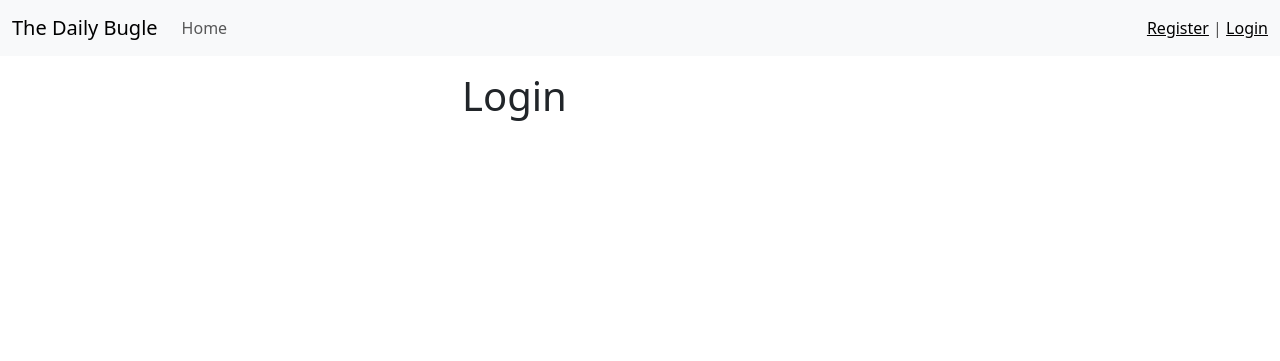
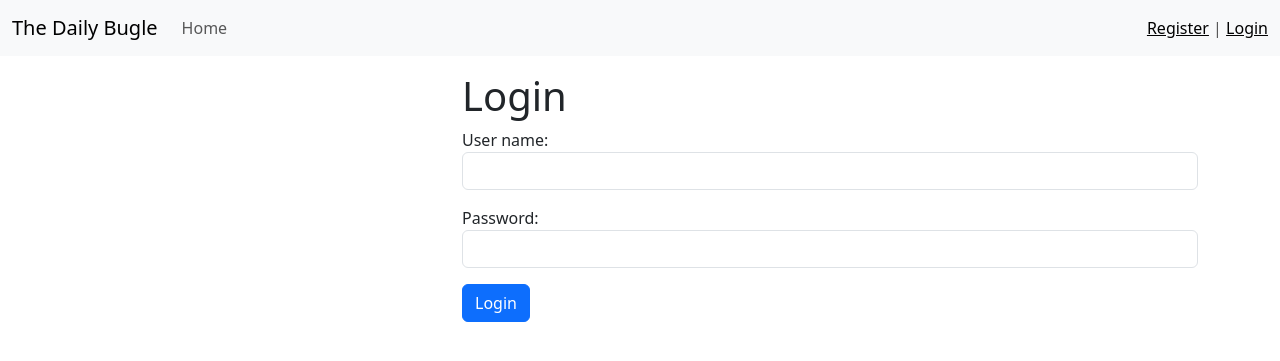
Before and after one commit to Murrr-Andrew/Django, a Django app: page /login/ in a window 1280 px wide. Shown: the top 361 px of the page. Run offline with Django 4.2, Linux system fonts and the light colour scheme; data that the repository does not hold is empty; some libraries are stand-ins or nearby versions.

Commit message:
Django: Login

```diff
--- a/theDailyBugle/news/forms.py
+++ b/theDailyBugle/news/forms.py
@@ -1,7 +1,7 @@
 import re
 
 from django import forms
-from django.contrib.auth.forms import UserCreationForm
+from django.contrib.auth.forms import UserCreationForm, AuthenticationForm
 from django.core.exceptions import ValidationError
 from django.contrib.auth.models import User
 
@@ -23,6 +23,12 @@ class UserRegisterFrom(UserCreationForm):
     class Meta:
         model = User
         fields = ['username', 'email', 'password1', 'password2']
+
+
+class UserLoginForm(AuthenticationForm):
+    username = forms.CharField(max_length=150, label='User name',
+                               widget=forms.TextInput(attrs={'class': 'form-control', 'autocomplete': 'off'}))
+    password = forms.CharField(label='Password', widget=forms.PasswordInput(attrs={'class': 'form-control'}))
 
 
 class NewsForm(forms.ModelForm):
--- a/theDailyBugle/news/templates/news/login.html
+++ b/theDailyBugle/news/templates/news/login.html
@@ -9,4 +9,10 @@
 {% block content %}
 <h1>Login</h1>
 
+<form action="{% url 'login' %}" method="POST">
+    {% csrf_token %}
+    {{ form.as_p }}
+    <button type="submit" class="btn btn-primary btn-block">Login</button>
+</form>
+
 {% endblock %}
--- a/theDailyBugle/news/urls.py
+++ b/theDailyBugle/news/urls.py
@@ -8,5 +8,6 @@ urlpatterns = [
     path('news/<int:pk>/', ViewNews.as_view(), name='view_news'),
     path('news/add-news/', CreateNews.as_view(), name='add_news'),
     path('register/', register, name='register'),
-    path('login/', login, name='login'),
+    path('login/', user_login, name='login'),
+    path('logout/', user_logout, name='logout'),
 ]
--- a/theDailyBugle/news/views.py
+++ b/theDailyBugle/news/views.py
@@ -1,3 +1,4 @@
+from django.contrib.auth import login, logout
 from django.contrib.auth.mixins import LoginRequiredMixin
 from django.shortcuts import render, redirect
 from django.views.generic import ListView, DetailView, CreateView
@@ -5,7 +6,7 @@ from django.contrib import messages
 
 from .models import News, Category
 
-from .forms import NewsForm, UserRegisterFrom
+from .forms import NewsForm, UserRegisterFrom, UserLoginForm
 
 from .utils import MyMixin
 
@@ -15,19 +16,43 @@ def register(request):
         form = UserRegisterFrom(request.POST)
 
         if form.is_valid():
-            form.save()
+            user = form.save()
+            login(request, user)
             messages.success(request, 'You successfully registered!')
-            return redirect('login')
+            return redirect('home')
         else:
             messages.error(request, 'Registration field. Try again!')
     else:
         form = UserRegisterFrom()
 
-    return render(request, 'news/register.html', {'form': form})
+    context = {
+        'form': form
+    }
+
+    return render(request, 'news/register.html', context=context)
 
 
-def login(request):
-    return render(request, 'news/login.html')
+def user_login(request):
+    if request.method == 'POST':
+        form = UserLoginForm(data=request.POST)
+
+        if form.is_valid():
+            user = form.get_user()
+            login(request, user)
+            return redirect(to='home')
+    else:
+        form = UserLoginForm()
+
+    context = {
+        'form': form
+    }
+
+    return render(request, 'news/login.html', context=context)
+
+
+def user_logout(request):
+    logout(request)
+    return redirect('login')
 
 
 class HomeNews(MyMixin, ListView):
--- a/theDailyBugle/templates/inc/_nav.html
+++ b/theDailyBugle/templates/inc/_nav.html
@@ -13,8 +13,12 @@
                 {% endif %}
             </ul>
             <span class="navbar-text">
-                <a href="{% url 'register' %}">Register</a> |
-                <a href="{% url 'login' %}">Login</a>
+                {% if request.user.is_authenticated %}
+                    <a href="{% url 'logout' %}">Logout</a>
+                {% else %}
+                    <a href="{% url 'register' %}">Register</a> |
+                    <a href="{% url 'login' %}">Login</a>
+                {% endif %}
             </span>
         </div>
     </div>
```
